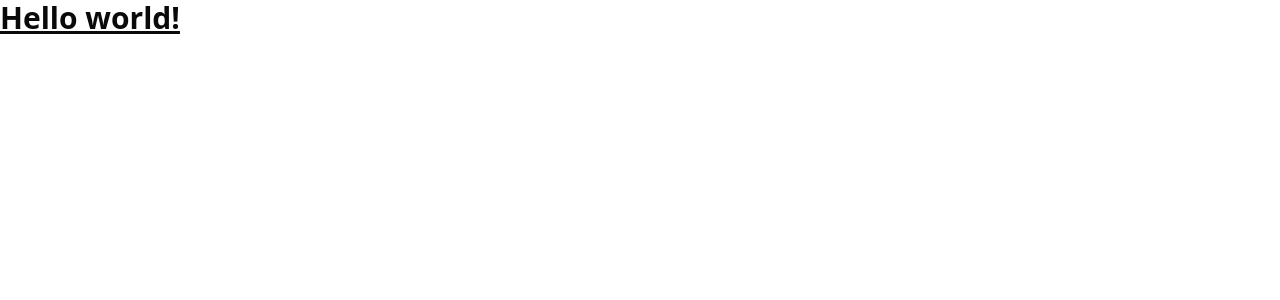
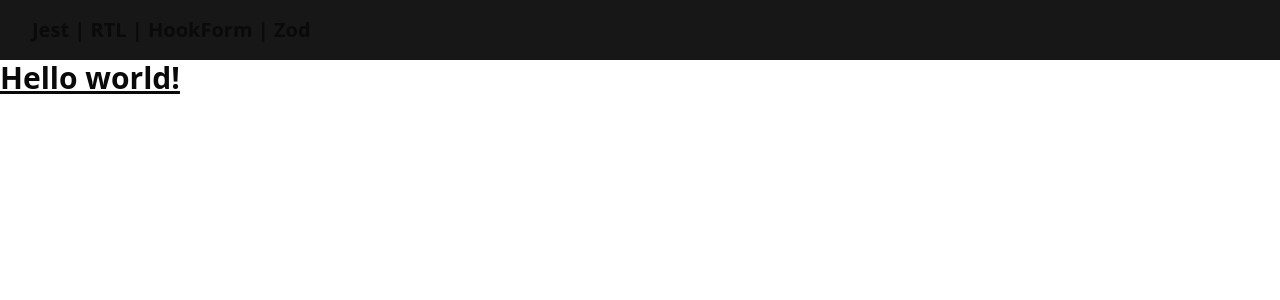
Before and after one commit to LucasAnselmoSilva12345/jest-rtl-hookForm-zod, a React (Vite) app: page / in a window 1280 px wide. Shown: the top 300 px of the page. Built offline with nearby package versions, Linux system fonts and the light colour scheme.

Commit message:
feat: Header component
Signed-off-by: LucasAnselmoSilva12345 <lucasanselmodasilva02@gmail.com>

```diff
--- /dev/null
+++ b/src/components/Header.tsx
@@ -0,0 +1,9 @@
+export function Header() {
+  return (
+    <header className="bg-primary container py-4">
+      <div>
+        <h1 className="text-xl font-semibold">Jest | RTL | HookForm | Zod</h1>
+      </div>
+    </header>
+  );
+}
--- a/src/routes.tsx
+++ b/src/routes.tsx
@@ -1,9 +1,11 @@
 import { BrowserRouter, Route, Routes } from 'react-router-dom';
 import { Home } from './pages/Home';
+import { Header } from './components/Header';
 
 export function RoutesApp() {
   return (
     <BrowserRouter>
+      <Header />
       <main>
         <Routes>
           <Route path="/" element={<Home />} />
```
